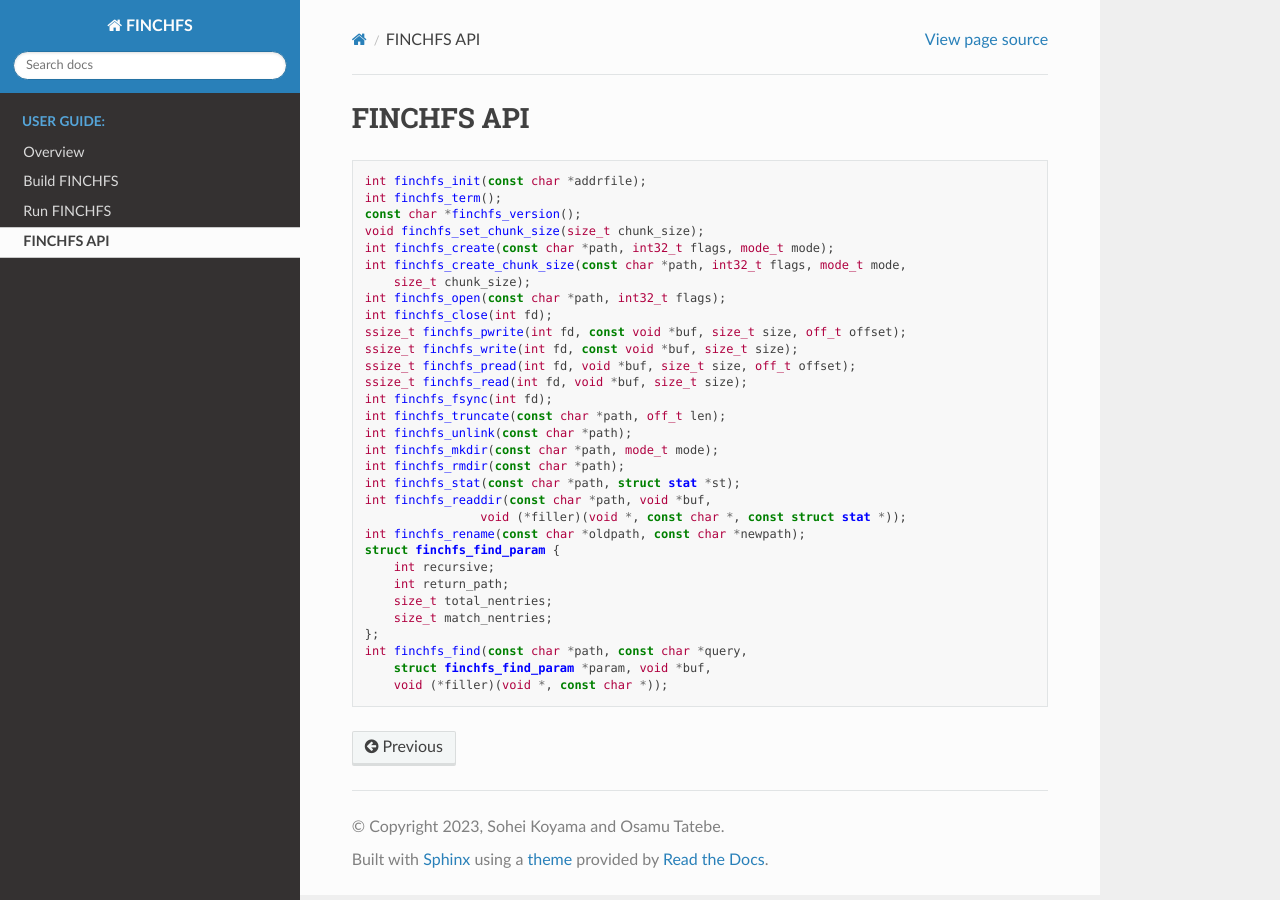
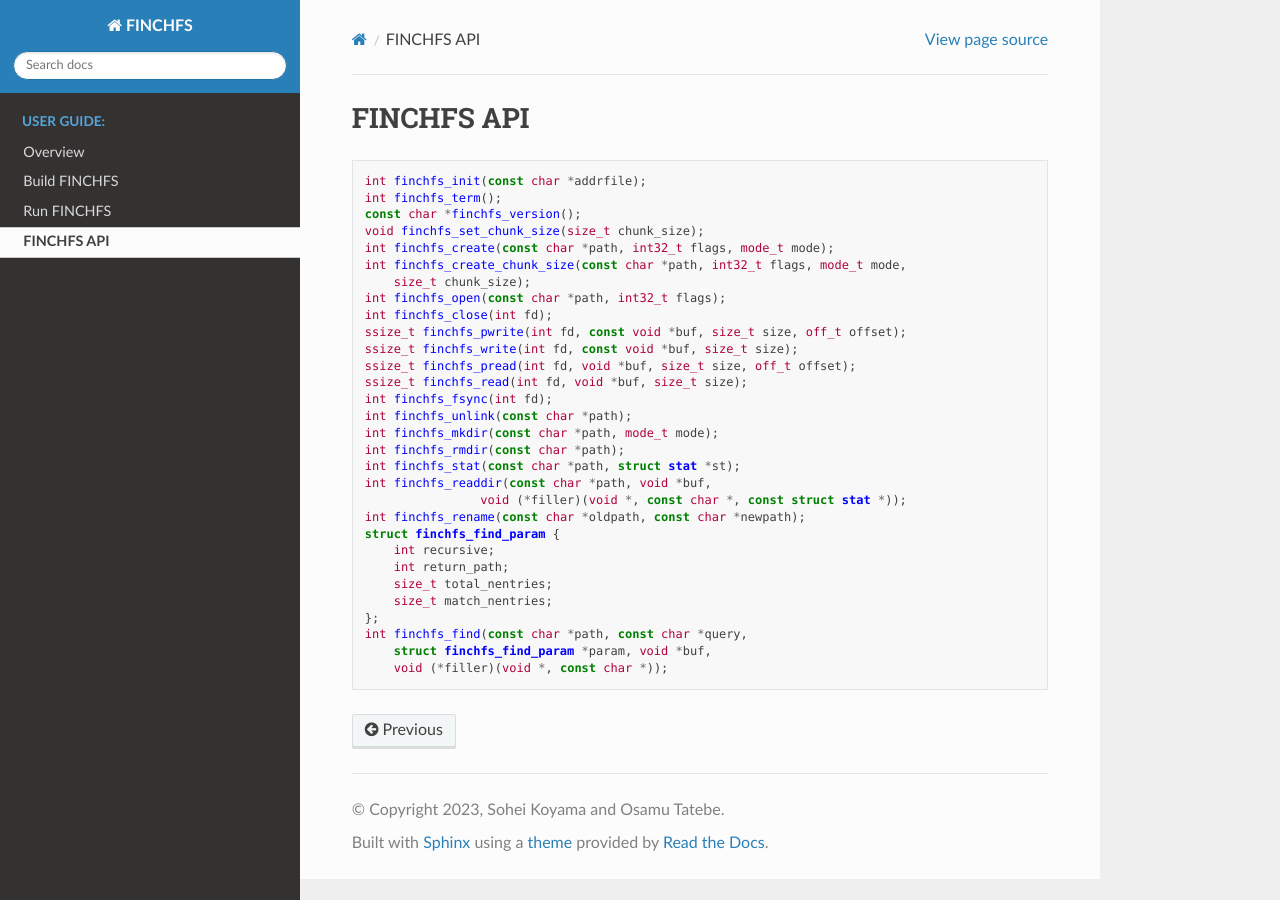
Before and after one commit to tsukuba-hpcs/finchfs, a Sphinx documentation site: the page built from docs/api.rst, in a window 1280 px wide. Built offline with Sphinx 7.4.7 and the Read the Docs theme 2.0.0, drawn with Linux system fonts in a browser that asks for light colours.

Commit message:
rm truncate api

```diff
--- a/docs/api.rst
+++ b/docs/api.rst
@@ -18,7 +18,6 @@ FINCHFS API
     ssize_t finchfs_pread(int fd, void *buf, size_t size, off_t offset);
     ssize_t finchfs_read(int fd, void *buf, size_t size);
     int finchfs_fsync(int fd);
-    int finchfs_truncate(const char *path, off_t len);
     int finchfs_unlink(const char *path);
     int finchfs_mkdir(const char *path, mode_t mode);
     int finchfs_rmdir(const char *path);
```
Also changed, not shown: 1 other file.
